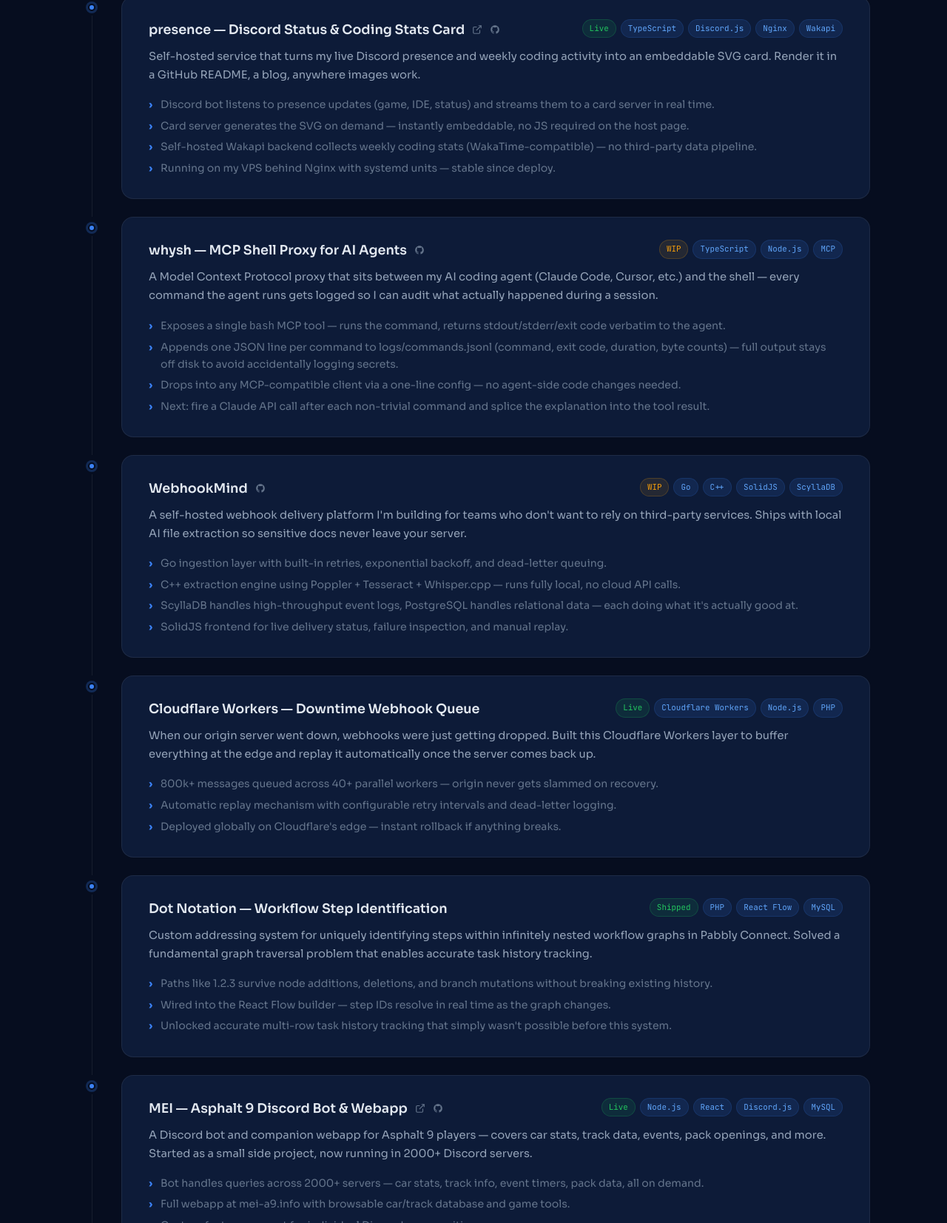
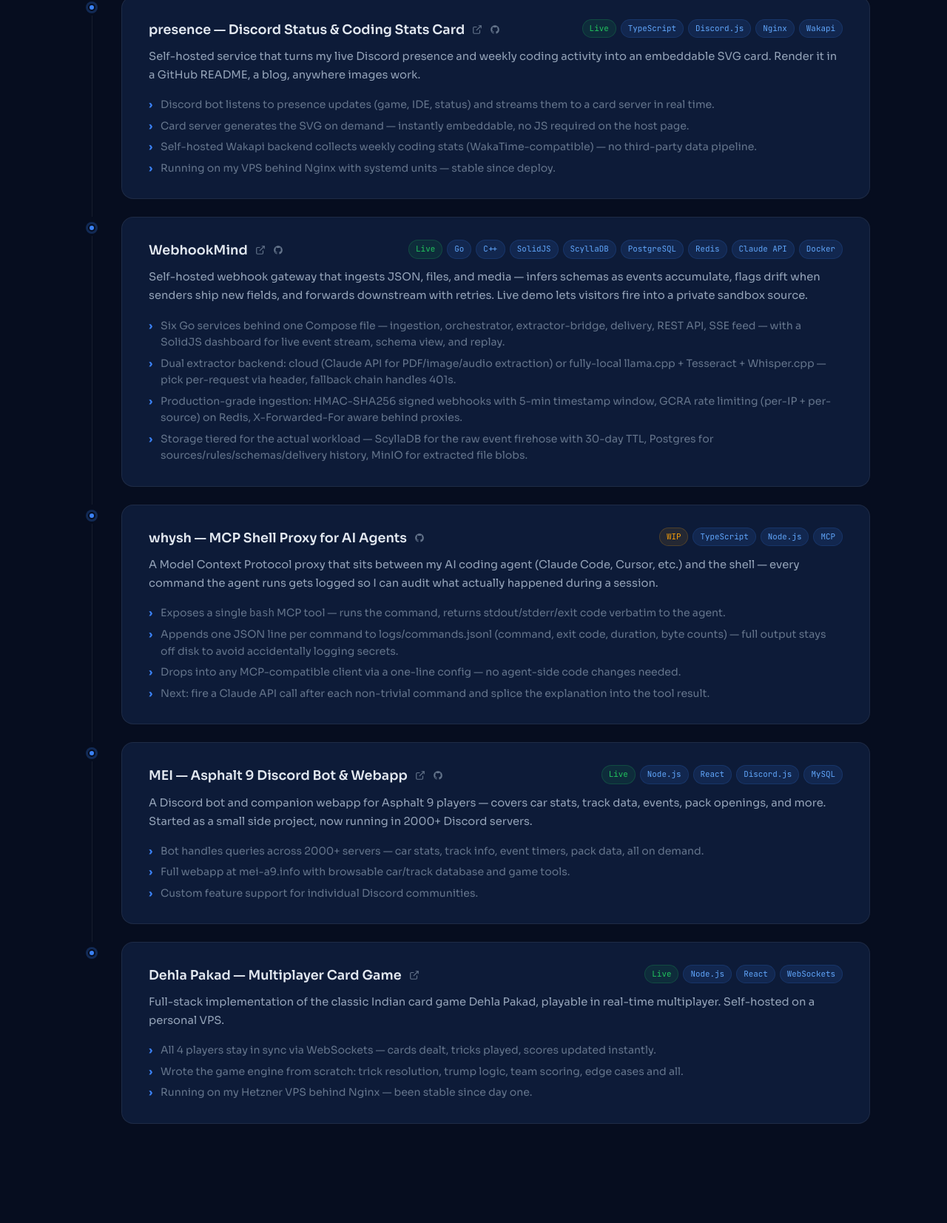
Before and after one commit to Ginny-Binny/Ginny-Binny.github.io, a plain HTML site: page index.html in a window 1280 px wide. Shown: the part 2098-3751 px from the top of the page at 74% size. Drawn offline with Linux system fonts and the light colour scheme.

Commit message:
Updated the Status of WebhookMind project, added the LIVE demo URL and removed 2 old projects

```diff
--- a/index.html
+++ b/index.html
@@ -559,7 +559,7 @@
           <svg viewBox="0 0 24 24" fill="currentColor"><path d="M12 2C6.477 2 2 6.484 2 12.017c0 4.425 2.865 8.18 6.839 9.504.5.092.682-.217.682-.483 0-.237-.008-.868-.013-1.703-2.782.605-3.369-1.343-3.369-1.343-.454-1.158-1.11-1.466-1.11-1.466-.908-.62.069-.608.069-.608 1.003.07 1.531 1.032 1.531 1.032.892 1.53 2.341 1.088 2.91.832.092-.647.35-1.088.636-1.338-2.22-.253-4.555-1.113-4.555-4.951 0-1.093.39-1.988 1.029-2.688-.103-.253-.446-1.272.098-2.65 0 0 .84-.27 2.75 1.026A9.564 9.564 0 0112 6.844c.85.004 1.705.115 2.504.337 1.909-1.296 2.747-1.027 2.747-1.027.546 1.379.202 2.398.1 2.651.64.7 1.028 1.595 1.028 2.688 0 3.848-2.339 4.695-4.566 4.943.359.309.678.92.678 1.855 0 1.338-.012 2.419-.012 2.747 0 .268.18.58.688.482A10.019 10.019 0 0022 12.017C22 6.484 17.522 2 12 2z"/></svg>
         </a>
         <!-- Work GitHub -->
-        <a href="https://github.com/pabbly-gaurang-sharma" class="social-link" target="_blank" title="Personal GitHub">
+        <a href="https://github.com/pabbly-gaurang-sharma" class="social-link" target="_blank" title="Private GitHub">
           <svg viewBox="0 0 24 24" fill="currentColor"><path d="M12 2C6.477 2 2 6.484 2 12.017c0 4.425 2.865 8.18 6.839 9.504.5.092.682-.217.682-.483 0-.237-.008-.868-.013-1.703-2.782.605-3.369-1.343-3.369-1.343-.454-1.158-1.11-1.466-1.11-1.466-.908-.62.069-.608.069-.608 1.003.07 1.531 1.032 1.531 1.032.892 1.53 2.341 1.088 2.91.832.092-.647.35-1.088.636-1.338-2.22-.253-4.555-1.113-4.555-4.951 0-1.093.39-1.988 1.029-2.688-.103-.253-.446-1.272.098-2.65 0 0 .84-.27 2.75 1.026A9.564 9.564 0 0112 6.844c.85.004 1.705.115 2.504.337 1.909-1.296 2.747-1.027 2.747-1.027.546 1.379.202 2.398.1 2.651.64.7 1.028 1.595 1.028 2.688 0 3.848-2.339 4.695-4.566 4.943.359.309.678.92.678 1.855 0 1.338-.012 2.419-.012 2.747 0 .268.18.58.688.482A10.019 10.019 0 0022 12.017C22 6.484 17.522 2 12 2z"/></svg>
         </a>
         <!-- LinkedIn -->
@@ -729,6 +729,45 @@
       </div>
     </div>
 
+    <!-- WebhookMind -->
+    <div class="project-item">
+      <div class="project-timeline">
+        <div class="timeline-dot"></div>
+        <div class="timeline-line"></div>
+      </div>
+      <div class="project-card">
+        <div class="project-header">
+          <div class="project-title-row">
+            <span class="project-title">WebhookMind</span>
+            <a href="https://webhookmind.psyduck.in" class="project-link" target="_blank" title="View Live">
+              <svg viewBox="0 0 24 24" fill="none" stroke="currentColor" stroke-width="2"><path d="M18 13v6a2 2 0 01-2 2H5a2 2 0 01-2-2V8a2 2 0 012-2h6"/><polyline points="15 3 21 3 21 9"/><line x1="10" y1="14" x2="21" y2="3"/></svg>
+            </a>
+            <a href="https://github.com/Ginny-Binny/WebhookMind" class="project-link" target="_blank" title="GitHub">
+              <svg viewBox="0 0 24 24" fill="currentColor"><path d="M12 2C6.477 2 2 6.484 2 12.017c0 4.425 2.865 8.18 6.839 9.504.5.092.682-.217.682-.483 0-.237-.008-.868-.013-1.703-2.782.605-3.369-1.343-3.369-1.343-.454-1.158-1.11-1.466-1.11-1.466-.908-.62.069-.608.069-.608 1.003.07 1.531 1.032 1.531 1.032.892 1.53 2.341 1.088 2.91.832.092-.647.35-1.088.636-1.338-2.22-.253-4.555-1.113-4.555-4.951 0-1.093.39-1.988 1.029-2.688-.103-.253-.446-1.272.098-2.65 0 0 .84-.27 2.75 1.026A9.564 9.564 0 0112 6.844c.85.004 1.705.115 2.504.337 1.909-1.296 2.747-1.027 2.747-1.027.546 1.379.202 2.398.1 2.651.64.7 1.028 1.595 1.028 2.688 0 3.848-2.339 4.695-4.566 4.943.359.309.678.92.678 1.855 0 1.338-.012 2.419-.012 2.747 0 .268.18.58.688.482A10.019 10.019 0 0022 12.017C22 6.484 17.522 2 12 2z"/></svg>
+            </a>
+          </div>
+          <div class="project-tags">
+            <span class="project-tag live">Live</span>
+            <span class="project-tag">Go</span>
+            <span class="project-tag">C++</span>
+            <span class="project-tag">SolidJS</span>
+            <span class="project-tag">ScyllaDB</span>
+            <span class="project-tag">PostgreSQL</span>
+            <span class="project-tag">Redis</span>
+            <span class="project-tag">Claude API</span>
+            <span class="project-tag">Docker</span>
+          </div>
+        </div>
+        <p class="project-desc">Self-hosted webhook gateway that ingests JSON, files, and media — infers schemas as events accumulate, flags drift when senders ship new fields, and forwards downstream with retries. Live demo lets visitors fire into a private sandbox source.</p>
+        <ul class="project-bullets">
+          <li>Six Go services behind one Compose file — ingestion, orchestrator, extractor-bridge, delivery, REST API, SSE feed — with a SolidJS dashboard for live event stream, schema view, and replay.</li>
+          <li>Dual extractor backend: cloud (Claude API for PDF/image/audio extraction) or fully-local llama.cpp + Tesseract + Whisper.cpp — pick per-request via header, fallback chain handles 401s.</li>
+          <li>Production-grade ingestion: HMAC-SHA256 signed webhooks with 5-min timestamp window, GCRA rate limiting (per-IP + per-source) on Redis, X-Forwarded-For aware behind proxies.</li>
+          <li>Storage tiered for the actual workload — ScyllaDB for the raw event firehose with 30-day TTL, Postgres for sources/rules/schemas/delivery history, MinIO for extracted file blobs.</li>
+        </ul>
+      </div>
+    </div>
+
     <!-- whysh -->
     <div class="project-item">
       <div class="project-timeline">
@@ -759,93 +798,6 @@
         </ul>
       </div>
     </div>
-
-    <!-- WebhookMind -->
-    <div class="project-item">
-      <div class="project-timeline">
-        <div class="timeline-dot"></div>
-        <div class="timeline-line"></div>
-      </div>
-      <div class="project-card">
-        <div class="project-header">
-          <div class="project-title-row">
-            <span class="project-title">WebhookMind</span>
-            <a href="https://github.com/Ginny-Binny/WebhookMind" class="project-link" target="_blank" title="GitHub">
-              <svg viewBox="0 0 24 24" fill="currentColor"><path d="M12 2C6.477 2 2 6.484 2 12.017c0 4.425 2.865 8.18 6.839 9.504.5.092.682-.217.682-.483 0-.237-.008-.868-.013-1.703-2.782.605-3.369-1.343-3.369-1.343-.454-1.158-1.11-1.466-1.11-1.466-.908-.62.069-.608.069-.608 1.003.07 1.531 1.032 1.531 1.032.892 1.53 2.341 1.088 2.91.832.092-.647.35-1.088.636-1.338-2.22-.253-4.555-1.113-4.555-4.951 0-1.093.39-1.988 1.029-2.688-.103-.253-.446-1.272.098-2.65 0 0 .84-.27 2.75 1.026A9.564 9.564 0 0112 6.844c.85.004 1.705.115 2.504.337 1.909-1.296 2.747-1.027 2.747-1.027.546 1.379.202 2.398.1 2.651.64.7 1.028 1.595 1.028 2.688 0 3.848-2.339 4.695-4.566 4.943.359.309.678.92.678 1.855 0 1.338-.012 2.419-.012 2.747 0 .268.18.58.688.482A10.019 10.019 0 0022 12.017C22 6.484 17.522 2 12 2z"/></svg>
-            </a>
-          </div>
-          <div class="project-tags">
-            <span class="project-tag wip">WIP</span>
-            <span class="project-tag">Go</span>
-            <span class="project-tag">C++</span>
-            <span class="project-tag">SolidJS</span>
-            <span class="project-tag">ScyllaDB</span>
-          </div>
-        </div>
-        <p class="project-desc">A self-hosted webhook delivery platform I'm building for teams who don't want to rely on third-party services. Ships with local AI file extraction so sensitive docs never leave your server.</p>
-        <ul class="project-bullets">
-          <li>Go ingestion layer with built-in retries, exponential backoff, and dead-letter queuing.</li>
-          <li>C++ extraction engine using Poppler + Tesseract + Whisper.cpp — runs fully local, no cloud API calls.</li>
-          <li>ScyllaDB handles high-throughput event logs, PostgreSQL handles relational data — each doing what it's actually good at.</li>
-          <li>SolidJS frontend for live delivery status, failure inspection, and manual replay.</li>
-        </ul>
-      </div>
-    </div>
-
-    <!-- Cloudflare Workers Queuing -->
-    <div class="project-item">
-      <div class="project-timeline">
-        <div class="timeline-dot"></div>
-        <div class="timeline-line"></div>
-      </div>
-      <div class="project-card">
-        <div class="project-header">
-          <div class="project-title-row">
-            <span class="project-title">Cloudflare Workers — Downtime Webhook Queue</span>
-          </div>
-          <div class="project-tags">
-            <span class="project-tag live">Live</span>
-            <span class="project-tag">Cloudflare Workers</span>
-            <span class="project-tag">Node.js</span>
-            <span class="project-tag">PHP</span>
-          </div>
-        </div>
-        <p class="project-desc">When our origin server went down, webhooks were just getting dropped. Built this Cloudflare Workers layer to buffer everything at the edge and replay it automatically once the server comes back up.</p>
-        <ul class="project-bullets">
-          <li>800k+ messages queued across 40+ parallel workers — origin never gets slammed on recovery.</li>
-          <li>Automatic replay mechanism with configurable retry intervals and dead-letter logging.</li>
-          <li>Deployed globally on Cloudflare's edge — instant rollback if anything breaks.</li>
-        </ul>
-      </div>
-    </div>
-
-    <!-- Dot Notation System -->
-    <div class="project-item">
-      <div class="project-timeline">
-        <div class="timeline-dot"></div>
-        <div class="timeline-line"></div>
-      </div>
-      <div class="project-card">
-        <div class="project-header">
-          <div class="project-title-row">
-            <span class="project-title">Dot Notation — Workflow Step Identification</span>
-          </div>
-          <div class="project-tags">
-            <span class="project-tag live">Shipped</span>
-            <span class="project-tag">PHP</span>
-            <span class="project-tag">React Flow</span>
-            <span class="project-tag">MySQL</span>
-          </div>
-        </div>
-        <p class="project-desc">Custom addressing system for uniquely identifying steps within infinitely nested workflow graphs in Pabbly Connect. Solved a fundamental graph traversal problem that enables accurate task history tracking.</p>
-        <ul class="project-bullets">
-          <li>Paths like 1.2.3 survive node additions, deletions, and branch mutations without breaking existing history.</li>
-          <li>Wired into the React Flow builder — step IDs resolve in real time as the graph changes.</li>
-          <li>Unlocked accurate multi-row task history tracking that simply wasn't possible before this system.</li>
-        </ul>
-      </div>
-    </div>
-
 
     <!-- MEI Bot -->
     <div class="project-item">
```
